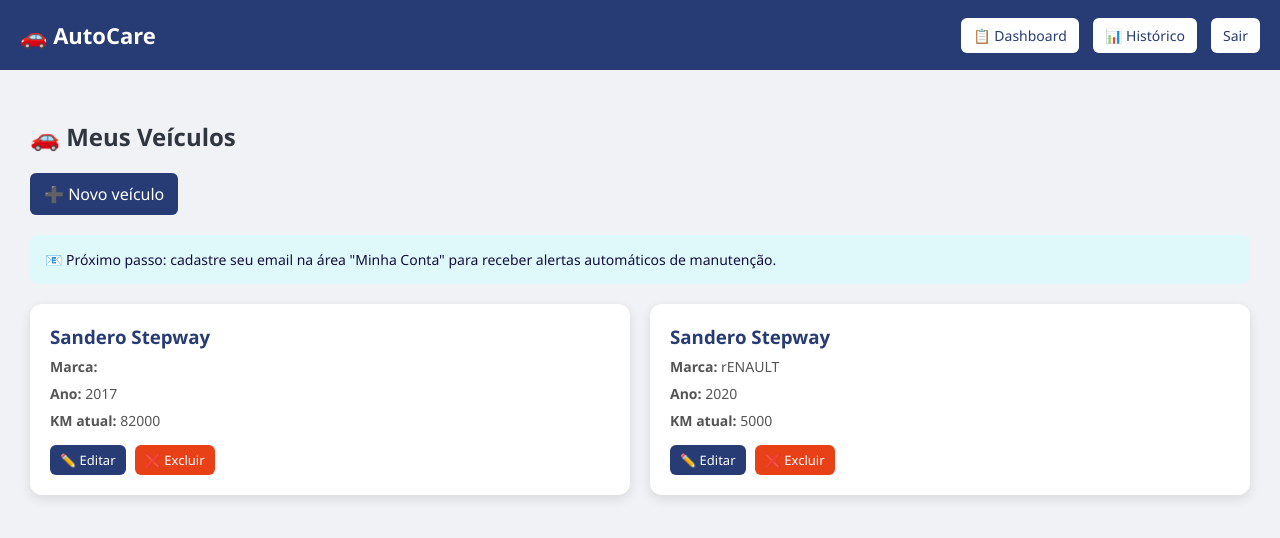
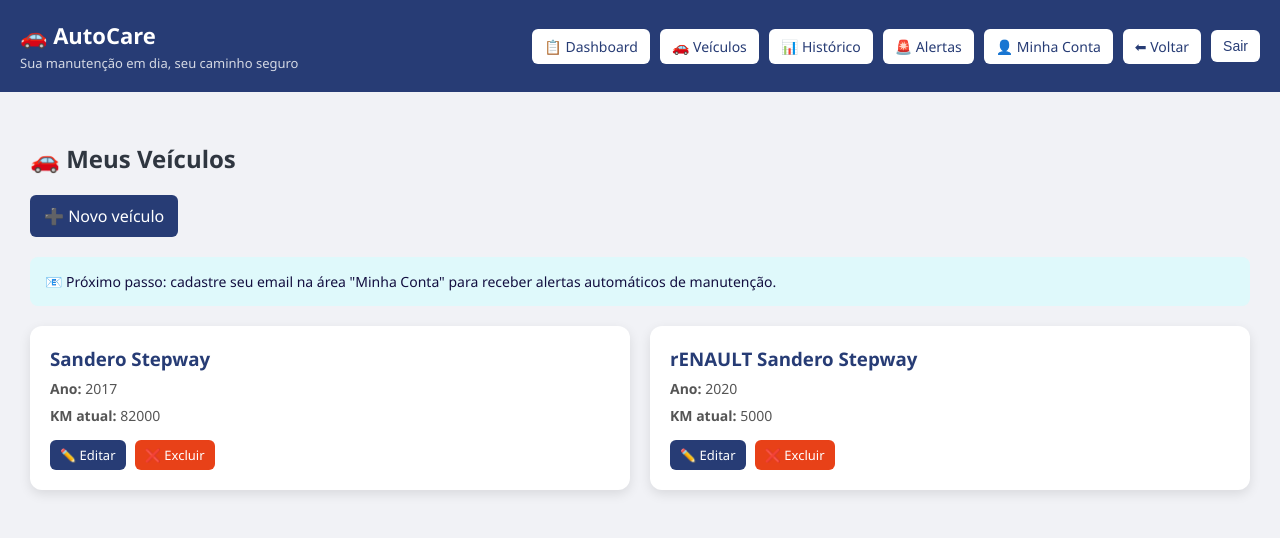
Before and after one commit to rafaelaajs/autocare, a Django app: page /veiculos/ in a window 1280 px wide. Shown: the top 538 px of the page. Run offline with Django 5.2, Linux system fonts and the light colour scheme; a user stored in the database is signed in; data comes from the database, SQL or seed files in the repository.

Commit message:
Padroniza menu superior na tela de veiculos

```diff
--- a/templates/veiculos.html
+++ b/templates/veiculos.html
@@ -20,19 +20,41 @@
             align-items: center;
         }
 
+        .left {
+            display: flex;
+            flex-direction: column;
+        }
+
         .logo {
             font-size: 22px;
             font-weight: bold;
         }
 
-        .menu a {
+        .slogan {
+            font-size: 13px;
+            opacity: 0.8;
+            margin-top: 4px;
+        }
+
+        .menu {
+            display: flex;
+            gap: 10px;
+            align-items: center;
+        }
+
+        .btn-menu {
             background: white;
             color: #273c75;
             padding: 8px 12px;
             border-radius: 6px;
             text-decoration: none;
-            margin-left: 10px;
             font-size: 14px;
+            border: none;
+            cursor: pointer;
+        }
+
+        .btn-menu:hover {
+            background: #dcdde1;
         }
 
         /* 🔥 CONTAINER */
@@ -141,13 +163,30 @@
 
 <!-- 🔥 HEADER -->
 <div class="header">
-    <div class="logo">🚗 AutoCare</div>
+
+    <div class="left">
+        <div class="logo">🚗 AutoCare</div>
+        <div class="slogan">Sua manutenção em dia, seu caminho seguro</div>
+    </div>
 
     <div class="menu">
-        <a href="/">📋 Dashboard</a>
-        <a href="/historico/">📊 Histórico</a>
-        <a href="/accounts/logout/">Sair</a>
+        <a href="/" class="btn-menu">📋 Dashboard</a>
+        <a href="/veiculos/" class="btn-menu">🚗 Veículos</a>
+        <a href="/historico/" class="btn-menu">📊 Histórico</a>
+        <a href="/alertas/" class="btn-menu">🚨 Alertas</a>
+
+        <!-- 🔥 Minha Conta -->
+        <a href="#" class="btn-menu">👤 Minha Conta</a>
+
+        <!-- 🔥 Voltar -->
+        <a href="javascript:history.back()" class="btn-menu">⬅ Voltar</a>
+
+        <form action="/accounts/logout/" method="post" style="display:inline;">
+            {% csrf_token %}
+            <button type="submit" class="btn-menu">Sair</button>
+        </form>
     </div>
+
 </div>
 
 <!-- 🔥 CONTEÚDO -->
@@ -169,9 +208,8 @@
         {% for v in veiculos %}
         <div class="card">
 
-            <h3>{{ v.modelo }}</h3>
+            <h3>{{ v.marca }} {{ v.modelo }}</h3>
 
-            <div class="info"><b>Marca:</b> {{ v.marca }}</div>
             <div class="info"><b>Ano:</b> {{ v.ano }}</div>
             <div class="info"><b>KM atual:</b> {{ v.km_atual }}</div>
 
```
